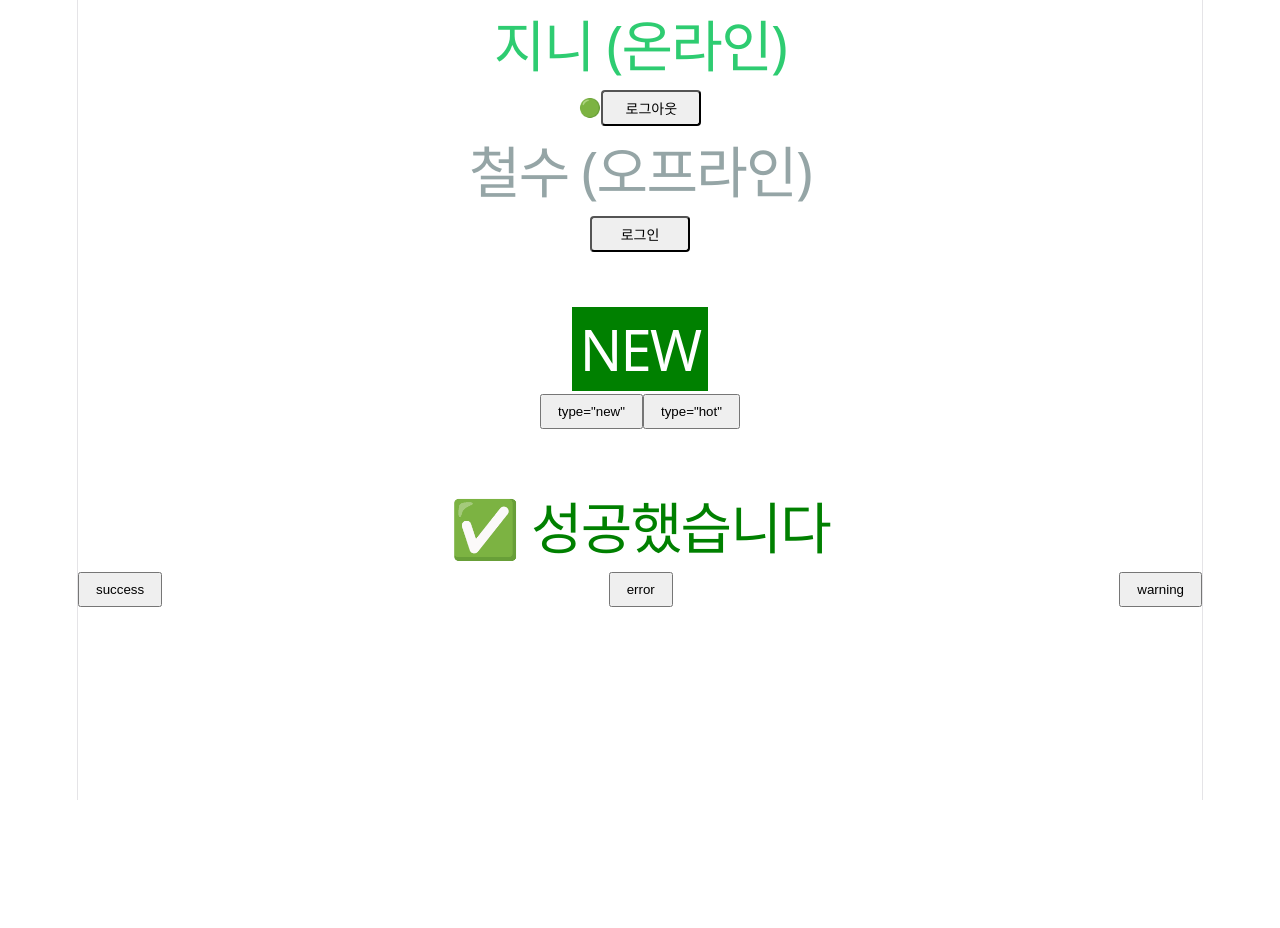
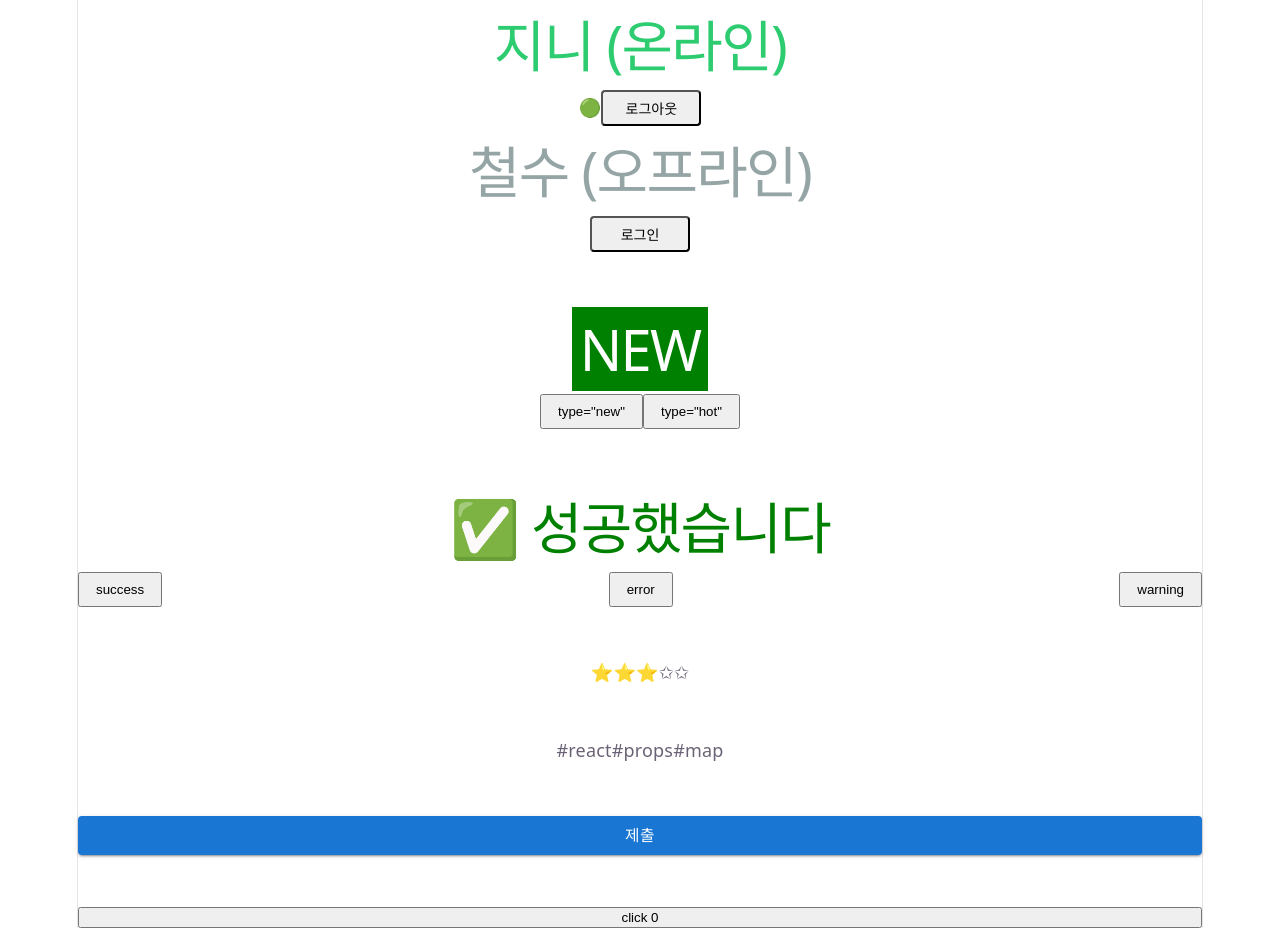
Before and after one commit to byu-rin/hancom, a React (Vite) app in the folder my-app/: page / in a window 1280 px wide. Before the commit the page ends 800 px from the top, so only its background shows below. Built offline with nearby package versions, Linux system fonts and the light colour scheme.

Commit message:
[new] Hook - useState

```diff
--- a/my-app/package.json
+++ b/my-app/package.json
@@ -10,6 +10,9 @@
     "preview": "vite preview"
   },
   "dependencies": {
+    "@emotion/react": "^11.14.0",
+    "@emotion/styled": "^11.14.1",
+    "@mui/material": "^9.2.0",
     "react": "^19.2.7",
     "react-dom": "^19.2.7"
   },
--- a/my-app/src/App.jsx
+++ b/my-app/src/App.jsx
@@ -2,6 +2,11 @@ import { useState } from "react";
 import Avatar from "./components/Avatar.jsx";
 import Badge from "./components/Badge.jsx";
 import Alert from "./components/Alert.jsx";
+import Rating from "./components/Rating.jsx";
+import Tag from "./components/Tag.jsx";
+import SubmitButton from "./components/SubmitButton";
+import Counter from "./components/Counter";
+
 import "./App.css";
 
 const App = () => {
@@ -19,6 +24,8 @@ const App = () => {
     warning: "주의하세요",
   };
   const currentText = textMapping[alertType];
+
+  const list = ["react", "props", "map"];
 
   return (
     <>
@@ -40,7 +47,6 @@ const App = () => {
         type={currentType}
         onToggle={(clickedType) => setCurrentType(clickedType)}
       />
-
       <br></br>
       <br></br>
       <Alert
@@ -48,6 +54,18 @@ const App = () => {
         text={currentText}
         onToggle={(clickedType) => setAlertType(clickedType)}
       />
+      <br></br>
+      <br></br>
+      <Rating score={3} />
+      <br></br>
+      <br></br>
+      <Tag tags={list} />
+      <br></br>
+      <br></br>
+      <SubmitButton />
+      <br></br>
+      <br></br>
+      <Counter />
     </>
   );
 };
--- /dev/null
+++ b/my-app/src/components/Counter.jsx
@@ -0,0 +1,7 @@
+import { useState } from "react";
+
+const Counter = () => {
+  const [count, setCount] = useState(0);
+  return <button onClick={() => setCount((c) => c + 1)}>click {count}</button>;
+};
+export default Counter;
--- /dev/null
+++ b/my-app/src/components/Rating.jsx
@@ -0,0 +1,16 @@
+const Rating = ({ score }) => {
+  return (
+    <div>
+      {[...Array(5)].map((_, i) => (
+        <span key={i}>{i < score ? "⭐" : "✩"}</span>
+      ))}
+    </div>
+  );
+};
+export default Rating;
+
+/*
+props + 배열
+Array(5) undefined
+-> [...Array(5)]
+*/
--- /dev/null
+++ b/my-app/src/components/SubmitButton.jsx
@@ -0,0 +1,12 @@
+import { Button } from "@mui/material";
+
+const SubmitButton = () => {
+  return (
+    <Button variant="contained" onClick={() => alert("안녕!")}>
+      {" "}
+      {/* variant=모양, onClick=동작 → 다 props */}
+      제출
+    </Button>
+  );
+};
+export default SubmitButton;
--- /dev/null
+++ b/my-app/src/components/Tag.jsx
@@ -0,0 +1,14 @@
+const Tag = ({ tags }) => {
+  return (
+    <div>
+      {tags.map(
+        (
+          tag, // tags(복수 배열) -> 요소 하나는 tag(단수)
+        ) => (
+          <span key={tag}>{"#" + tag}</span>
+        ),
+      )}
+    </div>
+  );
+};
+export default Tag;
--- a/my-app/src/index.css
+++ b/my-app/src/index.css
@@ -109,3 +109,7 @@ code {
   padding: 4px 8px;
   background: var(--code-bg);
 }
+
+.avatar {
+  border-radius: 50%;
+}
```
Also changed, not shown: my-app/src/components/Profile.jsx (+9 -8 lines), my-app/src/components/User.jsx (added), 1 other file (tests, documents, lock files or other folders).
